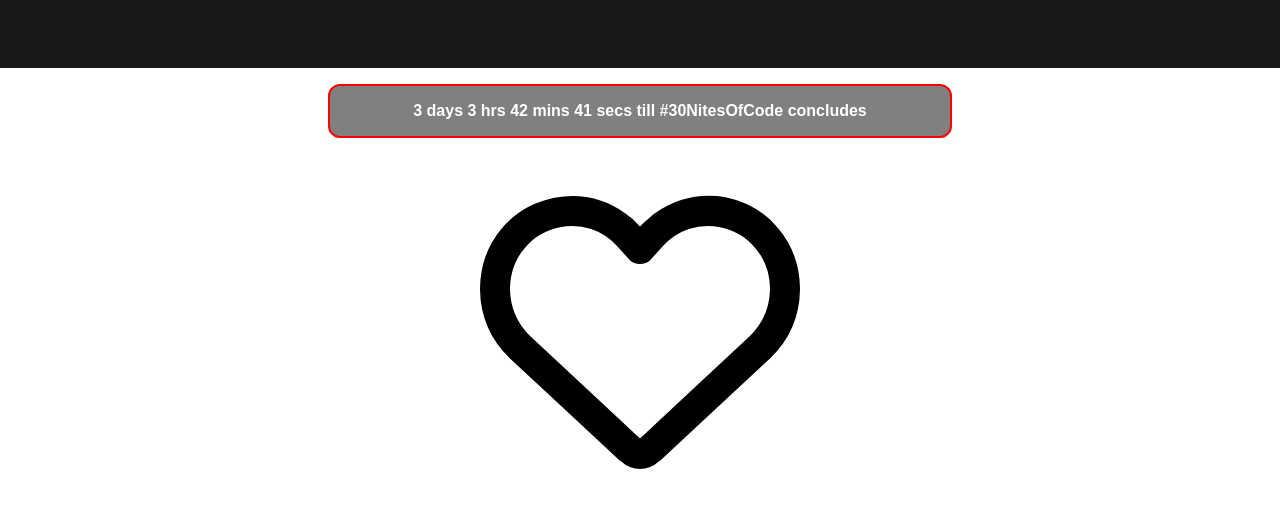
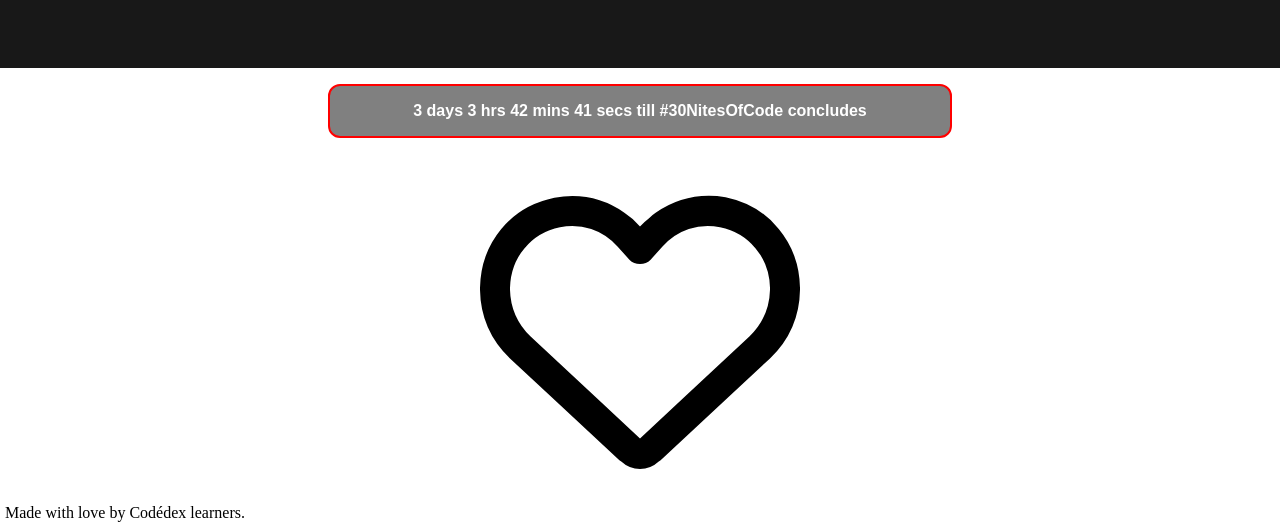
Before and after one commit to beingsie/30-nites-of-code-wiki, a plain HTML site: page index.html in a window 1280 px wide. Shown: the part 365-887 px from the top of the page. Drawn offline with Linux system fonts and the light colour scheme.

Commit message:
Added footer

```diff
--- a/assets/css/styles.css
+++ b/assets/css/styles.css
@@ -403,3 +403,6 @@ section.hero .content-wrapper {
   color: white;
   font-family: "Geist-Medium", sans-serif;
 }
+footer {
+  margin-left:5px;
+}
--- a/index.html
+++ b/index.html
@@ -139,5 +139,8 @@
 
     <!-- Scripts -->
     <script src="assets/js/script.js"></script>
+    <footer>
+      <p>Made with love by Codédex learners.</p>
+    </footer>
   </body>
 </html>
```
